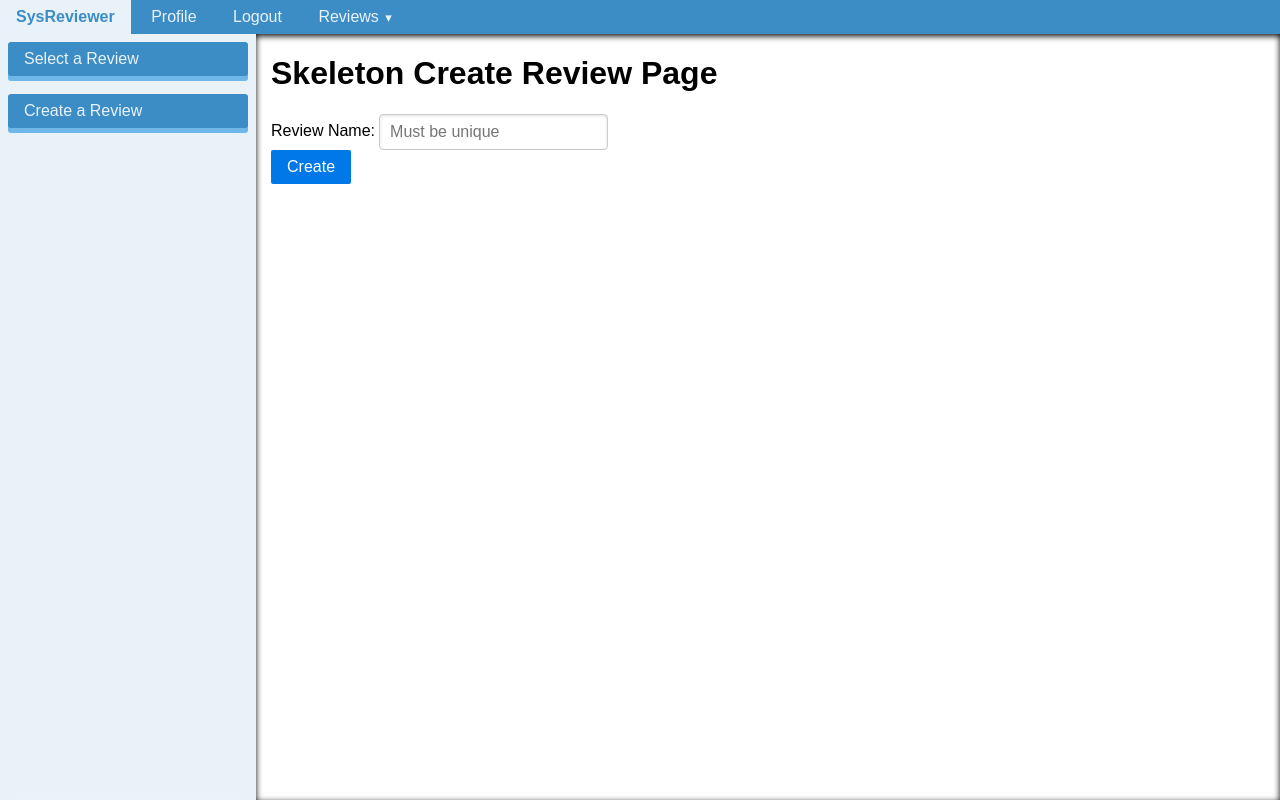
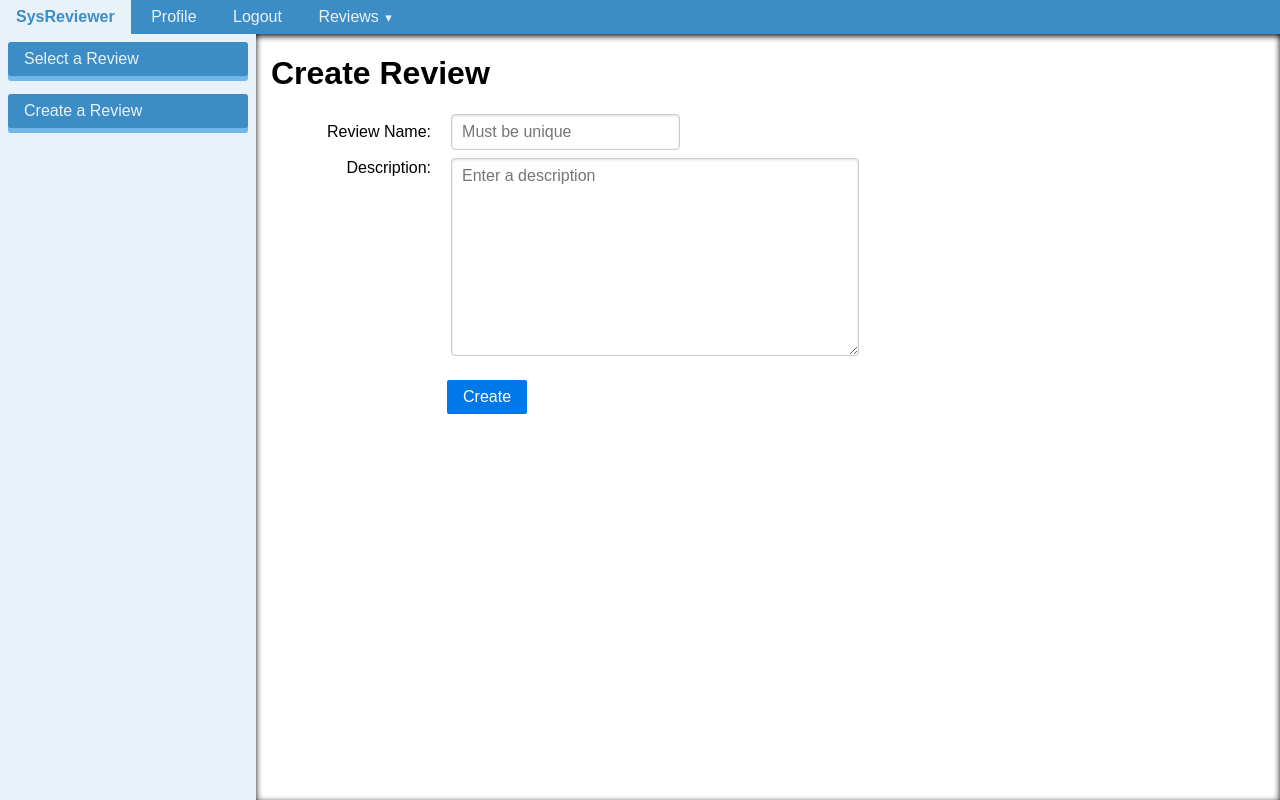
Before and after one commit to Alistair401/10C, a Django app: page /mainapp/create_review/ in a window 1280 px wide. Run offline with Django 3.2, Linux system fonts and the light colour scheme; the visitor is signed in with stand-in values (Sample User, id 1); data comes from the database, SQL or seed files in the repository; data that the repository does not hold is empty; parts of the project's set-up code (start-up, migrations or seed data) failed here and were passed over; some libraries are stand-ins or nearby versions.

Commit message:
updated models to match spec, tested and working, changed reviews page to show start date and new counters

```diff
--- a/SysReview/mainapp/forms.py
+++ b/SysReview/mainapp/forms.py
@@ -30,9 +30,10 @@ class UserProfileForm(forms.ModelForm):
 
 class CreateReviewForm(forms.ModelForm):
     name = forms.CharField(widget=forms.TextInput(attrs={'placeholder': 'Must be unique'}))
+    description = forms.CharField(widget=forms.Textarea(attrs={'placeholder': 'Enter a description'}))
     class Meta:
         model = Review
-        fields = ('name',)
+        fields = ('name','description')
 
 #form for new advanced query
 class CreateAdvancedQuery(forms.ModelForm):
--- a/SysReview/mainapp/models.py
+++ b/SysReview/mainapp/models.py
@@ -2,6 +2,7 @@ from django.db import models
 from django.template.defaultfilters import slugify
 from django.contrib.auth.models import User
 from datetime import date
+from django.utils import timezone
 
 
 # Create your models here.
@@ -11,6 +12,16 @@ class Review(models.Model):
     creator = models.ForeignKey(User)
     # Unique char name for the review
     name = models.CharField(max_length=128,primary_key=True,unique=True)
+    # user description of query
+    description = models.TextField(default="")
+    #date review started
+    date_started = models.DateField(default=date.today())
+    #Total papers in pool
+    pool_size=models.IntegerField(default=0)
+    #number of abstracts judged
+    abstracts_judged=models.IntegerField(default=0)
+    #number of documents judged
+    document_judged=models.IntegerField(default=0)
     # Slug for url paths
     slug = models.SlugField()
 
--- a/SysReview/mainapp/views.py
+++ b/SysReview/mainapp/views.py
@@ -164,6 +164,20 @@ def review(request, review_name_slug):
 
         context_dict['review_name']=slugged_review.name
 
+        context_dict['review_description']=slugged_review.description
+
+        context_dict['review_date_started']=slugged_review.date_started
+
+        context_dict['review_total_papers']=slugged_review.pool_size
+
+        abstractsLeft = slugged_review.pool_size - slugged_review.abstracts_judged - slugged_review.document_judged
+
+        context_dict['abstracts_left']=abstractsLeft
+
+        context_dict['review_document_pool_size']=slugged_review.abstracts_judged
+
+        context_dict['review_final_pool']=slugged_review.document_judged
+
         context_dict['review'] = slugged_review
 
         context_dict['review_name_slug'] = review_name_slug
@@ -192,8 +206,9 @@ def create_review(request):
         review_form = CreateReviewForm(request.POST)
         if review_form.is_valid:
             entered_name = request.POST.get('name').upper()
+            entered_description = request.POST.get('description')
             if not Review.objects.all().filter(name=entered_name):
-                created_review = Review.objects.create(creator=current_user,name=entered_name)
+                created_review = Review.objects.create(creator=current_user,name=entered_name,description=entered_description)
                 created_review.save()
                 created = True
             else:
--- a/SysReview/templates/mainapp/create_review.html
+++ b/SysReview/templates/mainapp/create_review.html
@@ -6,7 +6,7 @@
 
 {% block main_block %}
 
-    <h1>Skeleton Create Review Page</h1>
+    <h1>Create Review</h1>
     {% if created %}
         <div class="cust-aside">Successfully created review</div>
         <br/>
@@ -15,12 +15,18 @@
         <div class="cust-aside-error">A review with that name already exists</div>
         <br/>
     {% endif %}
-    <form class="pure-form" id="review_form" method="post" action="/mainapp/create_review/" enctype="multipart/form-data">
+    <form class="pure-form pure-form-aligned" id="review_form" method="post" action="/mainapp/create_review/" enctype="multipart/form-data">
         {% csrf_token %}
         <div class="pure-control-group">
             <label>Review Name:</label>
             {{ review_form.name }}
         </div>
-        <input class="pure-button pure-button-primary" type="submit" name="submit" value="Create" />
+        <div class="pure-control-group">
+             <label>Description:</label>
+            {{ review_form.description }}
+        </div>
+        <div class="pure-controls">
+            <input class="pure-button pure-button-primary" type="submit" name="submit" value="Create" />
+        </div>
     </form>
 {% endblock %}
```
Also changed, not shown: SysReview/templates/mainapp/index.html (+7 -0 lines), SysReview/templates/mainapp/review.html (+26 -2 lines).
